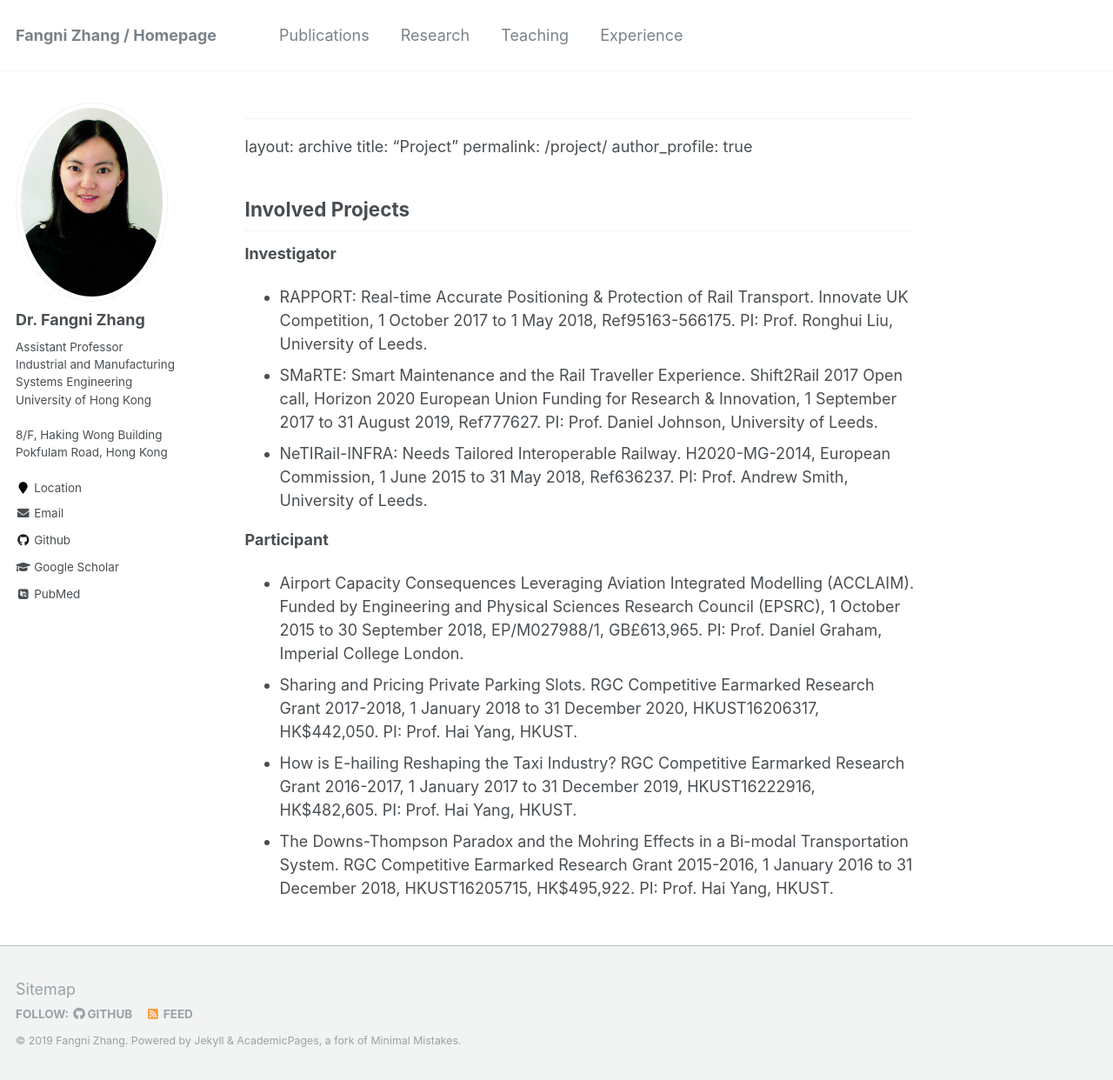
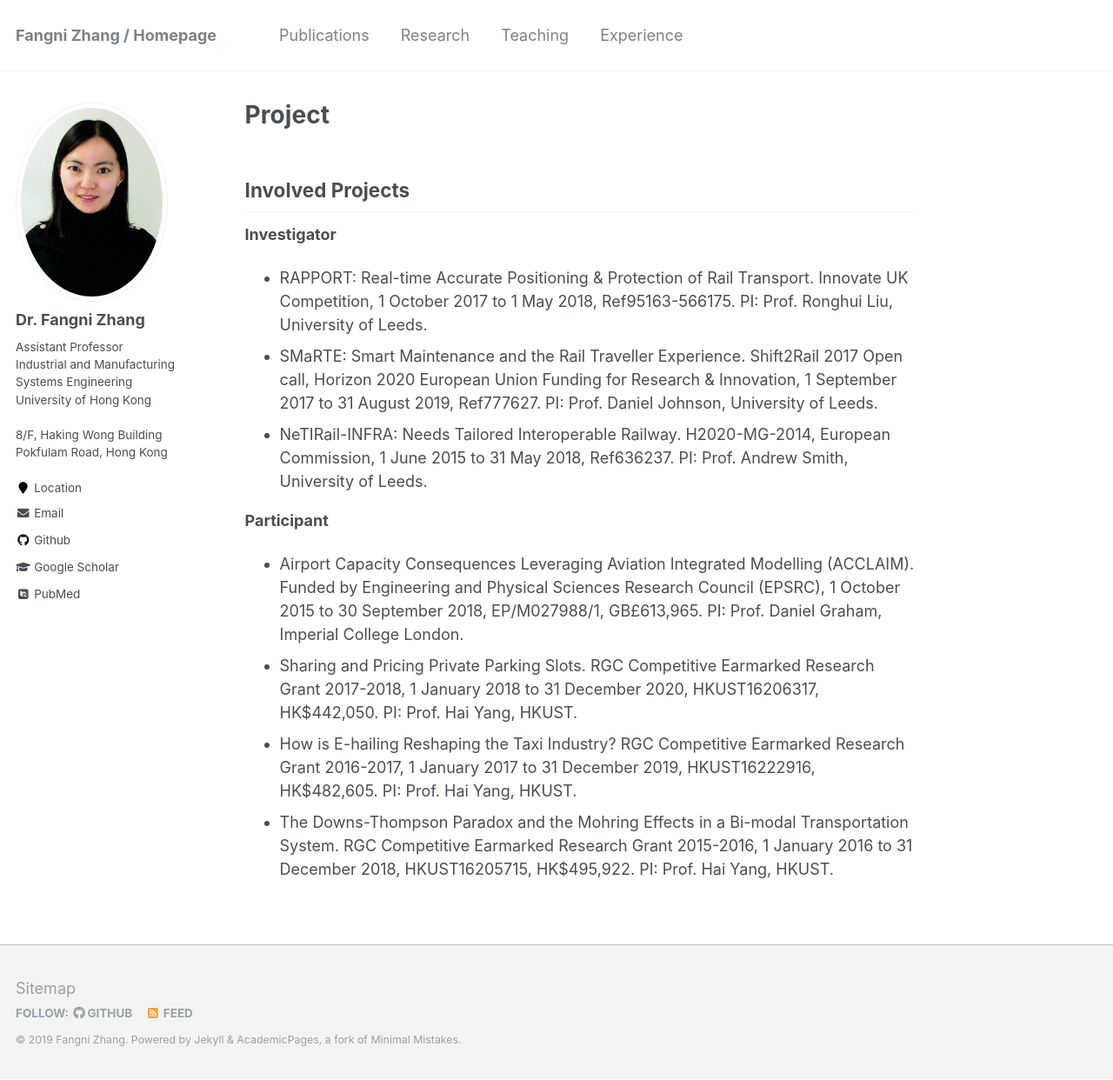
Before and after one commit to fangnizhang/fangnizhang.github.io, a Jekyll site: the page built from _pages/project.md, in a window 1280 px wide and 1242 px high. Shown: the whole window at 87% size. Built offline with Jekyll 4.4.1, drawn with Linux system fonts in a browser that asks for light colours; some web fonts are replaced.

Commit message:
Update project.md

```diff
--- a/_pages/project.md
+++ b/_pages/project.md
@@ -1,11 +1,9 @@
 ---
-layout: archive
 title: "Project"
 permalink: /project/
 author_profile: true
+---
 
-
-{% include base_path %}
 
 Involved Projects
 -------------
```
